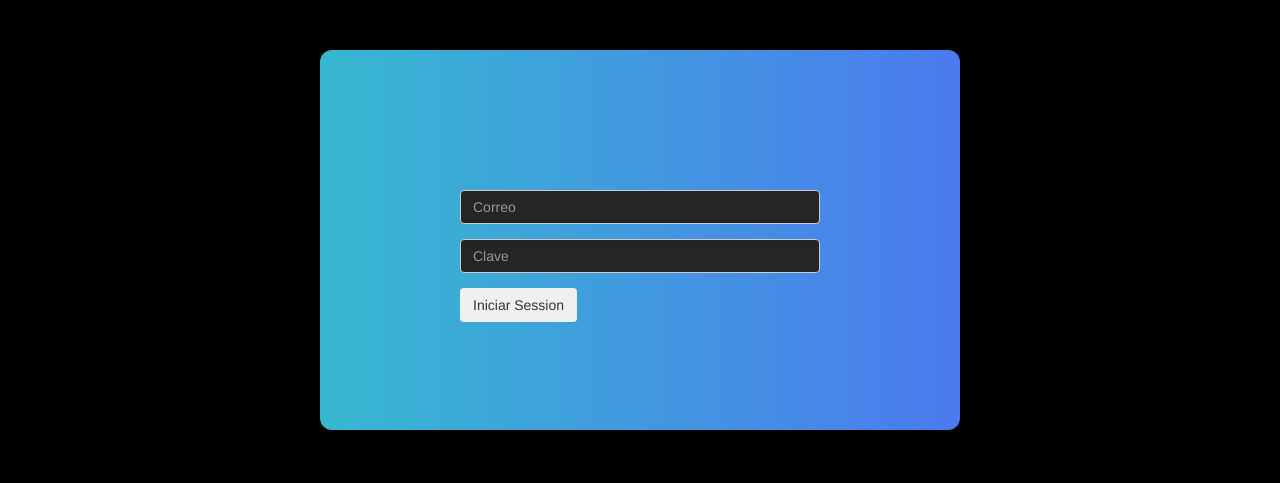
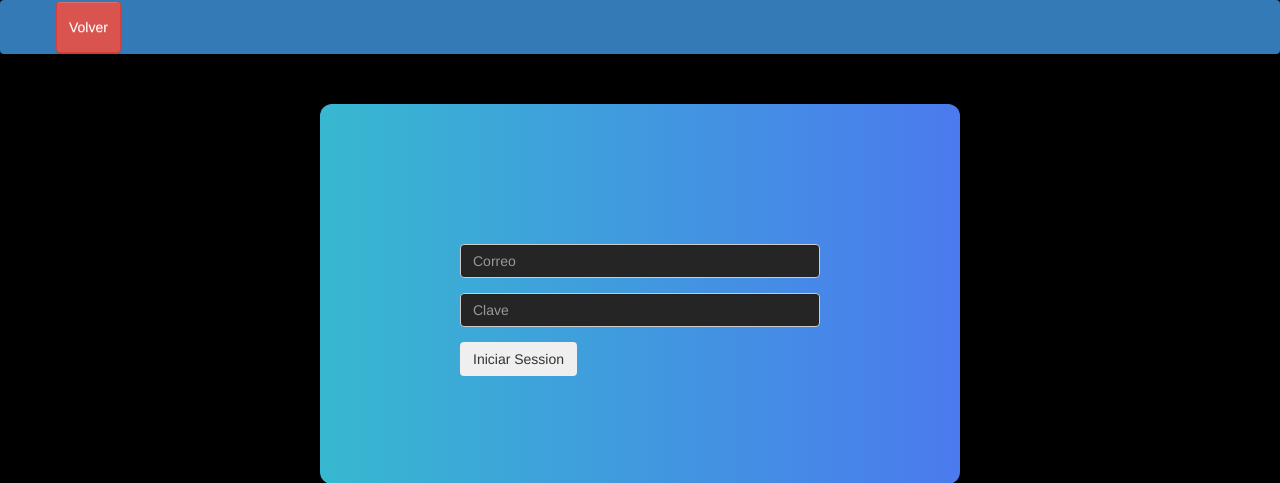
Before and after one commit to CrisDaniel25/Sistema-Voto-Automatizado, a PHP site: page /AdminView/Login.php in a window 1280 px wide. Shown: the top 483 px of the page. Run offline with PHP 8.4, Linux system fonts and the light colour scheme.

Commit message:
[UPDATE]

```diff
--- a/AdminView/Login.php
+++ b/AdminView/Login.php
@@ -15,6 +15,7 @@
         <link rel="stylesheet" href="../css/bootstrap-theme.min.css"/>
         <link rel="stylesheet" href="../css/bootstrap.min.css"/>
         <link rel="stylesheet" href="../Design/design.css"/>
+        <link rel="stylesheet" href="../css/Style.css"/>
         <script src="../js/bootstrap.min.js"></script>
         <script src="https://code.jquery.com/jquery-3.5.1.min.js"></script>
         <script src="https://ajax.googleapis.com/ajax/libs/jquery/3.5.1/jquery.min.js"></script>
@@ -23,6 +24,16 @@
 
     </head>
     <body>
+    <header>
+    <nav class="navbar navbar-dark bg-primary">
+    <div class="collapse navbar-collapse" id="navbarText">
+        <ul class="navbar-nav mr-auto">
+         <li class="nav-item active">
+          <a href="../index.php" class="btn btn-danger"><span>Volver</span></a>
+         </li>
+        </ul>
+    </nav>
+  </header>
 
         <div class="main">
             <div class="row">
--- a/index.php
+++ b/index.php
@@ -32,7 +32,7 @@ function closeNav() {
     <div class="collapse navbar-collapse" id="navbarText">
         <ul class="navbar-nav mr-auto">
          <li class="nav-item active">
-          <span onclick="openNav()" class="btn btn-info">Iniciar Session</span>
+          <a onclick="openNav()" class="btn btn-info"><span>Iniciar Session</span></a>
          </li>
         </ul>
     </nav>
```
